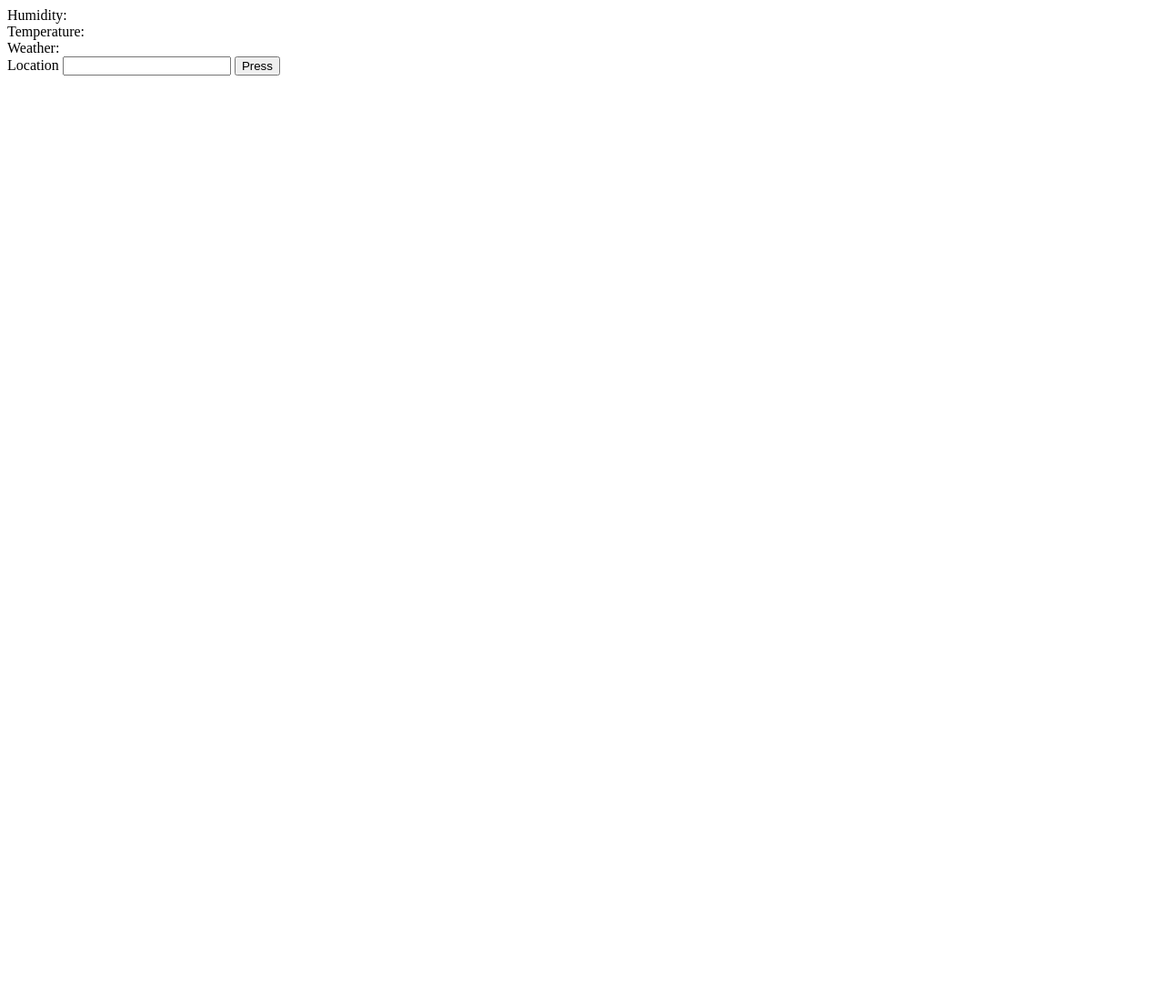
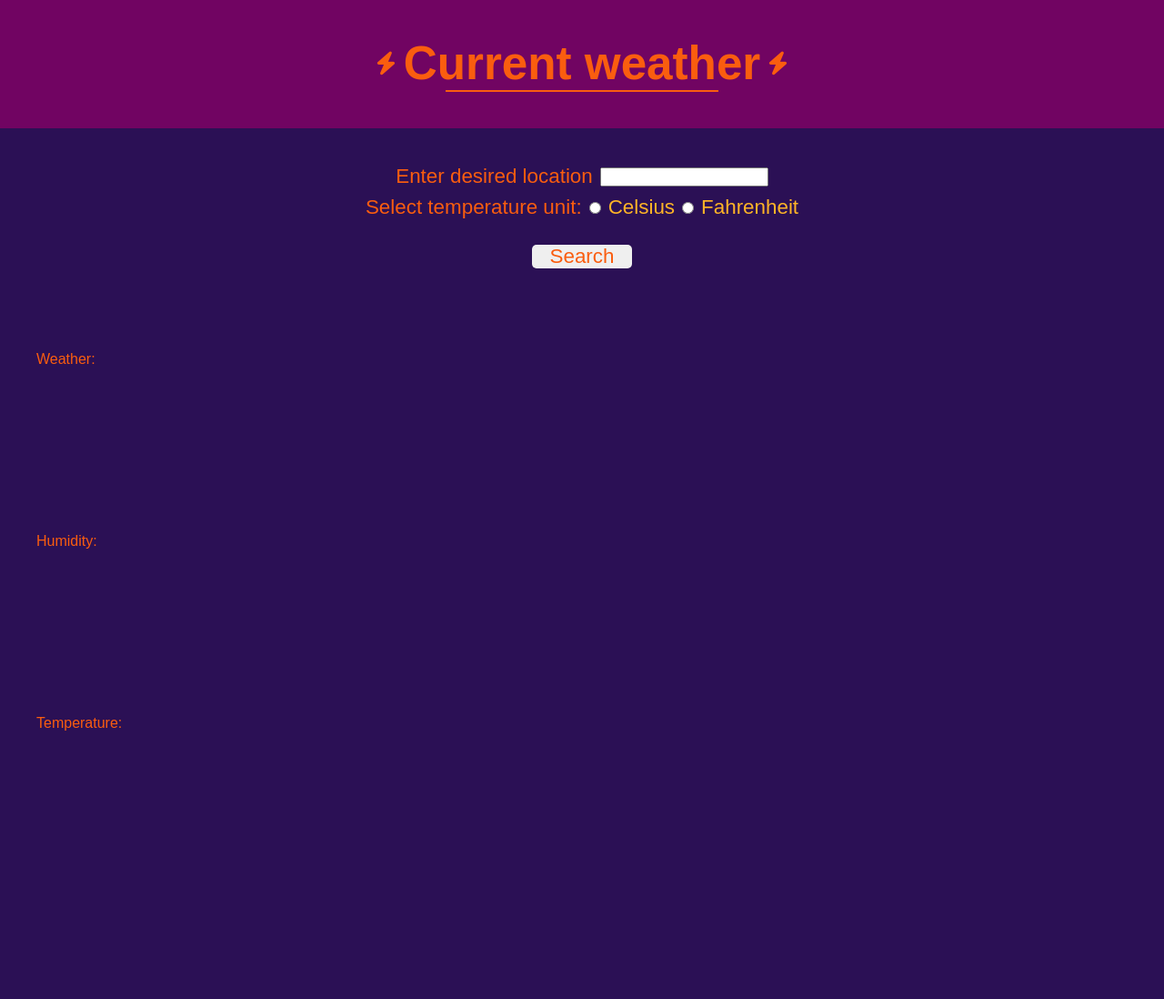
Before and after one commit to LuminationWa/weather-app, a website with bundled scripts: page dist/index.html in a window 1280 px wide. Shown: the whole page at 91% size. Before the commit the page ends 800 px from the top, so only its background shows below. Built offline with nearby package versions, Linux system fonts and the light colour scheme.

Commit message:
Functionability part finished, styling next

```diff
--- a/src/index.js
+++ b/src/index.js
@@ -4,7 +4,22 @@ import updateUI from "./modules/updateUI";
 
 const searchBar = document.getElementById("search-bar");
 const testButton = document.querySelector("button");
+const celsiusInput = document.getElementById("celsius");
+const fahrenheitInput = document.getElementById("fahrenheit");
+
+function checkUnits() {
+  // Checks the radio values and if an option hasn't been selected it defaults to celsius
+  if (celsiusInput.checked === true) {
+    return "metric";
+  } else if (fahrenheitInput.checked === true) {
+    return "imperial";
+  } else return "metric";
+}
+
 testButton.addEventListener("click", async function () {
-  const currentWeather = await callApi.getWeather(searchBar.value);
+  const currentWeather = await callApi.getWeather(
+    searchBar.value,
+    checkUnits()
+  );
   updateUI.update(currentWeather);
 });
--- a/src/modules/callApi.js
+++ b/src/modules/callApi.js
@@ -1,15 +1,14 @@
 const callApi = (() => {
-  async function getWeather(location) {
+  async function getWeather(location, units) {
+    // Taking the location first gets the coordinates and then passes it along the temperature units to the second function
+    // Returns the full forecast data
     const coordData = await getCoordinates(location);
-    console.log(coordData);
-    const forecastData = await getForecast(coordData, "imperial");
-    console.log(forecastData);
+    const forecastData = await getForecast(coordData, units);
     return forecastData;
   }
 
-  // d6237b0ff90db62d4bfe937ee462dad7
-
   async function getCoordinates(location) {
+    // Gets the coordinates from a location
     const response = await fetch(
       `https://api.openweathermap.org/data/2.5/weather?q=${location}&APPID=d6237b0ff90db62d4bfe937ee462dad7`,
       { mode: "cors" }
--- a/src/modules/updateUI.js
+++ b/src/modules/updateUI.js
@@ -1,11 +1,21 @@
 const updateUI = (() => {
   function update(currentWeather) {
-    const humidityDisplay = document.getElementById("humidity");
-    const temperatureDisplay = document.getElementById("temperature");
-    const weatherDisplay = document.getElementById("weather");
-    humidityDisplay.textContent = `Humidity: ${currentWeather.current.humidity}`;
-    temperatureDisplay.textContent = `Temperature: ${currentWeather.current.temp}`;
-    weatherDisplay.textContent = `Weather: ${currentWeather.current.weather[0].description}`;
+    const humidityDisplay = document.getElementById("current-humidity");
+    const temperatureDisplay = document.getElementById("current-temperature");
+    const weatherDisplay = document.getElementById("current-weather");
+
+    humidityDisplay.textContent = currentWeather.current.humidity;
+    temperatureDisplay.textContent = currentWeather.current.temp;
+    getGif(currentWeather.current.weather[0].description, weatherDisplay);
+  }
+
+  async function getGif(weather, weatherDisplay) {
+    const response = await fetch(
+      `https://api.giphy.com/v1/gifs/translate?api_key=Vcg7HtLD5xp7mrYm0gi1Eks23ftlvXa6&s=${weather}`,
+      { mode: "cors" }
+    );
+    const weatherData = await response.json();
+    weatherDisplay.src = weatherData.data.images.original.url;
   }
 
   return {
--- a/src/style.css
+++ b/src/style.css
@@ -0,0 +1,104 @@
+* {
+  box-sizing: border-box;
+  gap: 0px;
+  margin: 0px;
+  font-family: sans-serif;
+}
+
+:root {
+  --first-color: #2b1055;
+  --second-color: #710462;
+  --third-color: #fa5d0f;
+}
+
+body {
+  height: 100vh;
+  display: flex;
+  flex-direction: column;
+}
+
+/* Header */
+
+header {
+  display: flex;
+  flex-wrap: wrap;
+  justify-content: center;
+  background-color: var(--second-color);
+  padding: 40px;
+  font-size: 1.6rem;
+}
+
+header div {
+  display: flex;
+  align-items: center;
+  justify-content: center;
+  gap: 8px;
+  width: 100%;
+  flex-wrap: wrap;
+  color: var(--third-color);
+}
+
+header span {
+  display: block;
+  border: 1px groove var(--third-color);
+  width: 25%;
+}
+
+/* Content */
+
+.content {
+  padding: 40px;
+  flex-grow: 1;
+  background-color: var(--first-color);
+  color: var(--third-color);
+}
+
+.content .search {
+  display: flex;
+  justify-content: center;
+  align-items: center;
+  flex-wrap: wrap;
+  font-size: 1.4rem;
+  gap: 8px;
+}
+
+.location-div,
+.temperature-div {
+  display: flex;
+  justify-content: center;
+  align-items: center;
+  gap: 8px;
+  width: 100%;
+}
+
+.location-div input,
+.temperature-div label {
+  color: #ffb427;
+}
+
+.content button {
+  margin-top: 20px;
+  padding: 0px 20px;
+  color: var(--third-color);
+  font-size: 1.4rem;
+  border: none;
+  border-radius: 5px;
+  cursor: pointer;
+}
+
+.display-box {
+  height: 200px;
+  width: 200px;
+  display: flex;
+  justify-content: center;
+  align-items: center;
+  flex-wrap: wrap;
+}
+
+.display-box div {
+  width: 100%;
+}
+
+.display-box img {
+  height: 150px;
+}
```
Also changed, not shown: dist/index.html, dist/main.js.
